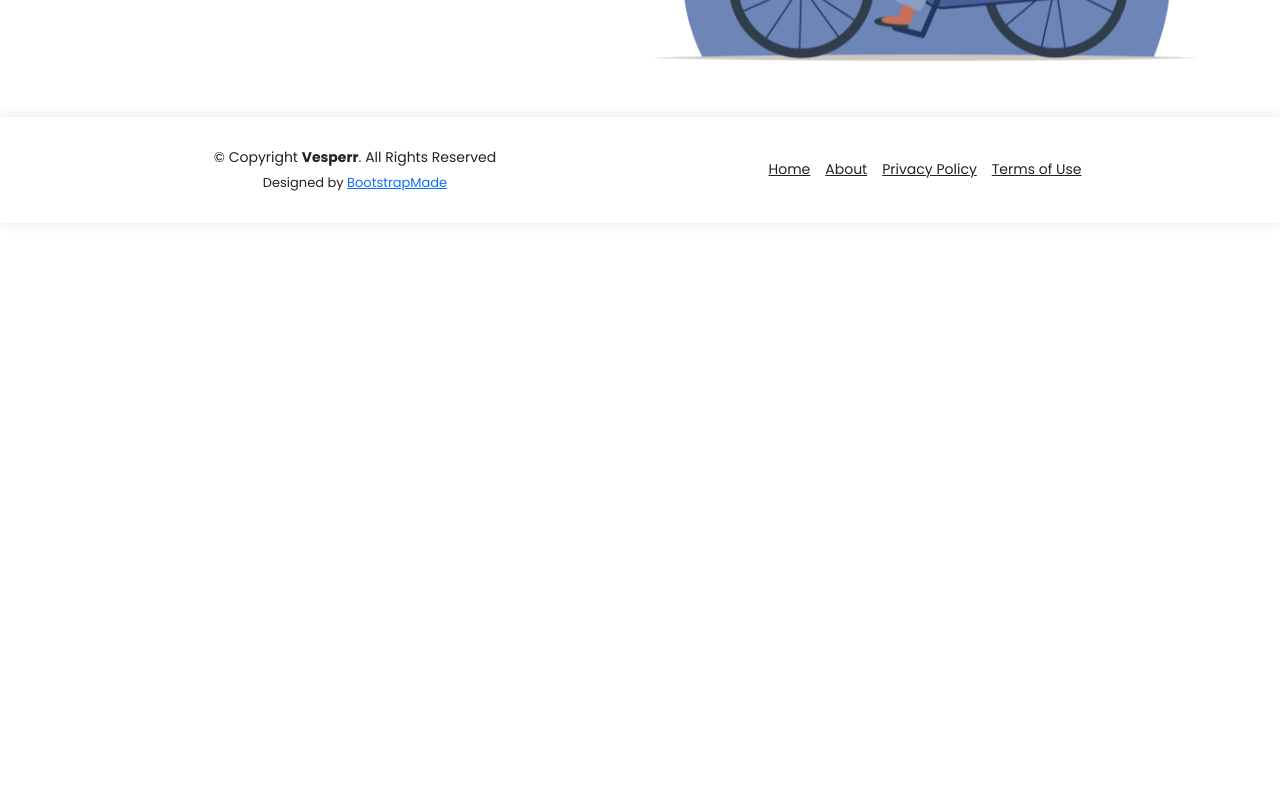
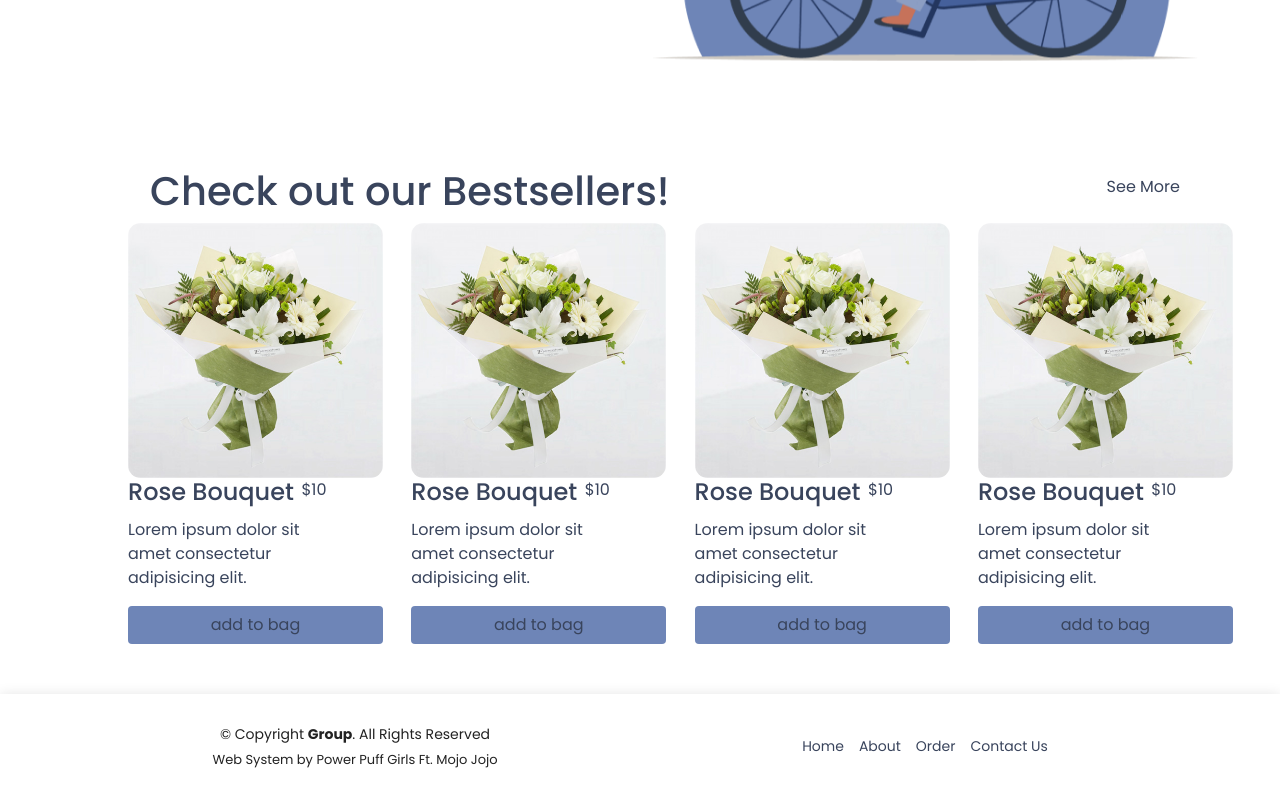
Before and after one commit to raeganfaith/MEAN-FlowerBouquet-Ecommerce, an Angular app: page / in a window 1280 px wide. Shown: the part 513-1313 px from the top of the page. Before the commit the page ends 800 px from the top, so only its background shows below. Built offline with nearby package versions, Linux system fonts and the light colour scheme.

Commit message:
best seller preview

```diff
--- a/src/app/footer/footer.component.css
+++ b/src/app/footer/footer.component.css
@@ -13,8 +13,9 @@
 }
 
 #footer .footer-links a {
-  color: #222222;
+  color: #39445C;
   padding-left: 15px;
+  text-decoration: none;
 }
 
 #footer .footer-links a:first-child {
@@ -22,5 +23,5 @@
 }
 
 #footer .footer-links a:hover {
-  color: #3498db;
+  color: #6E85B7  ;
 }
--- a/src/app/footer/footer.component.html
+++ b/src/app/footer/footer.component.html
@@ -4,22 +4,18 @@
     <div class="row d-flex align-items-center">
       <div class="col-lg-6 text-lg-left text-center">
         <div class="copyright">
-          &copy; Copyright <strong>Vesperr</strong>. All Rights Reserved
+          &copy; Copyright <strong>Group</strong>. All Rights Reserved
         </div>
         <div class="credits">
-          <!-- All the links in the footer should remain intact. -->
-          <!-- You can delete the links only if you purchased the pro version. -->
-          <!-- Licensing information: https://bootstrapmade.com/license/ -->
-          <!-- Purchase the pro version with working PHP/AJAX contact form: https://bootstrapmade.com/vesperr-free-bootstrap-template/ -->
-          Designed by <a href="https://bootstrapmade.com/">BootstrapMade</a>
+          Web System by Power Puff Girls Ft. Mojo Jojo
         </div>
       </div>
       <div class="col-lg-6">
         <nav class="footer-links text-lg-right text-center pt-2 pt-lg-0">
           <a href="#intro" class="scrollto">Home</a>
           <a href="#about" class="scrollto">About</a>
-          <a href="#">Privacy Policy</a>
-          <a href="#">Terms of Use</a>
+          <a href="#">Order</a>
+          <a href="#">Contact Us</a>
         </nav>
       </div>
     </div>
--- a/src/app/header/header.component.css
+++ b/src/app/header/header.component.css
@@ -2,7 +2,7 @@
     z-index: 997;
     transition: all 0.5s;
     padding: 22px 0;
-    background: #fff;
+    background: white;
 }
 
 #header.header-scrolled {
@@ -21,7 +21,7 @@
 
 #header .logo h1 a,
 #header .logo h1 a:hover {
-    color: #222222;
+    color: #39445C;
     text-decoration: none;
 }
 
@@ -55,7 +55,7 @@
     padding: 10px 0 10px 30px;
     font-size: 15px;
     font-weight: 400;
-    color: #555555;
+    color: #39445C;
     white-space: nowrap;
     transition: 0.3s;
 }
@@ -86,7 +86,7 @@
 .navbar .getstarted:hover,
 .navbar .getstarted:focus:hover {
     color: #fff;
-    background: #627AAC;
+    background: #B2C8DF;
 }
 
 .navbar .dropdown ul {
@@ -221,7 +221,7 @@
 .navbar-mobile a:hover,
 .navbar-mobile .active,
 .navbar-mobile li:hover>a {
-    color: #3498db;
+    color: #6E85B7;;
 }
 
 .navbar-mobile .getstarted,
--- a/src/app/home/home.component.css
+++ b/src/app/home/home.component.css
@@ -1,3 +1,4 @@
+
 #hero {
   width: 100%;
   height: 70vh;
@@ -13,7 +14,7 @@
 }
 
 #hero h2 {
-  color: B2C8DF;
+  color: #39445C;
   margin-bottom: 50px;
   font-size: 24px;
 }
@@ -32,8 +33,8 @@
 }
 
 #hero .btn-get-started:hover {
-  background: #B2C8DF;
-  color: #6E85B7;
+  background: #6E85B7;
+  color: #39445C;
 }
 
 #hero .animated {
@@ -111,3 +112,68 @@
     transform: translateY(-10px);
   }
 }
+
+/* Bestsellers  */
+.sell{
+  margin-top: 50px;
+  margin-bottom: 50px;
+  display: flex;
+  flex-direction: column;
+  color:#39445C;
+}
+.top{
+  display: flex;
+  align-items: center;
+  justify-content: space-between;
+  margin-left: 150px;
+  margin-right: 100px;
+}
+.top p:hover{
+  color: #6E85B7;
+  cursor: pointer;
+}
+
+
+.bouquet-items img{
+  border-radius: 5%;
+  max-width: 255px;
+}
+.sell h3{
+  display: flex;
+  justify-content: center;
+  padding-bottom: 20px;
+}
+.center-container{
+  display: flex;
+  justify-content: center;
+  align-items: center;
+}
+.bouquet-container{
+  display: flex;
+  justify-content:space-between;
+  width: 80%;
+}
+.bouquet-column{
+  max-width: 17%;
+  padding-right: 50px;
+}
+.bouquet-details{
+  width: 160%;
+}
+.details-row{
+  display: flex;
+  flex-direction: row;
+  justify-content: space-between;
+}
+button{
+  width: 255px;
+}
+.bouquet-container .btn{
+  background-color: #6E85B7;
+  align-items: center;
+  color: #39445C;
+}
+
+.bouquet-container .btn:hover{
+  background-color: #B2C8DF;
+}
--- a/src/app/home/home.component.html
+++ b/src/app/home/home.component.html
@@ -4,8 +4,8 @@
   <div class="container">
     <div class="row">
       <div class="col-lg-6 pt-5 pt-lg-0 order-2 order-lg-1 d-flex flex-column justify-content-center">
-        <h1 data-aos="fade-up">Grow your business with Vesperr</h1>
-        <h2 data-aos="fade-up" data-aos-delay="400">We are team of talented designers making websites with Bootstrap</h2>
+        <h1 data-aos="fade-up">A bouquet can say it better!</h1>
+        <h2 data-aos="fade-up" data-aos-delay="400">Send flower bouquet to your loved ones now.</h2>
         <div data-aos="fade-up" data-aos-delay="800">
           <a href="#about" class="btn-get-started scrollto">ORDER NOW</a>
         </div>
@@ -16,4 +16,69 @@
     </div>
   </div>
 </section><!-- End Hero -->
+
+<!-- Bestsellers Preview -->
+<section class="sell">
+  <div class="top">
+    <h1>Check out our Bestsellers!</h1>
+    <p>See More</p>
+  </div>
+  <div class="center-container">
+    <div class="bouquet-container">
+      <div class="bouquet-column">
+        <div class="bouquet-items">
+          <img src="assets/img/flower1.jpg" alt="">
+        </div>
+        <div class="bouquet-details">
+          <div class="details-row">
+            <h4>Rose Bouquet</h4>
+            <p>$10</p>
+          </div>
+          <p>Lorem ipsum dolor sit amet consectetur adipisicing elit.</p>
+          <button class="btn">add to bag</button>
+        </div>
+      </div>
+      <div class="bouquet-column">
+        <div class="bouquet-items">
+          <img src="assets/img/flower1.jpg" alt="">
+        </div>
+        <div class="bouquet-details">
+          <div class="details-row">
+            <h4>Rose Bouquet</h4>
+            <p>$10</p>
+          </div>
+          <p>Lorem ipsum dolor sit amet consectetur adipisicing elit.</p>
+          <button class="btn">add to bag</button>
+        </div>
+      </div>
+      <div class="bouquet-column">
+        <div class="bouquet-items">
+          <img src="assets/img/flower1.jpg" alt="">
+        </div>
+        <div class="bouquet-details">
+          <div class="details-row">
+            <h4>Rose Bouquet</h4>
+            <p>$10</p>
+          </div>
+          <p>Lorem ipsum dolor sit amet consectetur adipisicing elit.</p>
+          <button class="btn">add to bag</button>
+        </div>
+      </div>
+      <div class="bouquet-column">
+        <div class="bouquet-items">
+          <img src="assets/img/flower1.jpg" alt="">
+        </div>
+        <div class="bouquet-details">
+          <div class="details-row">
+            <h4>Rose Bouquet</h4>
+            <p>$10</p>
+          </div>
+          <p>Lorem ipsum dolor sit amet consectetur adipisicing elit.</p>
+          <button class="btn">add to bag</button>
+        </div>
+      </div>
+    </div>
+  </div>
+</section>
+
 <app-footer></app-footer>
```
